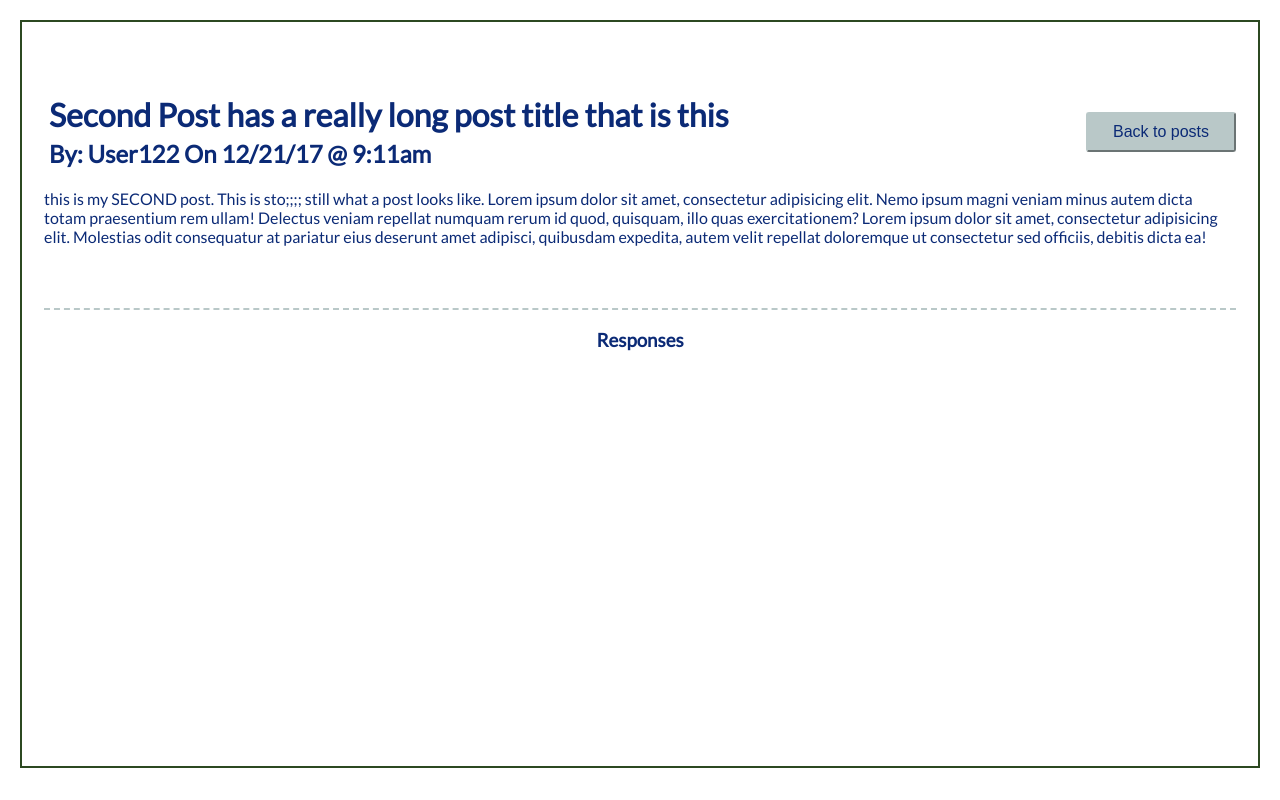
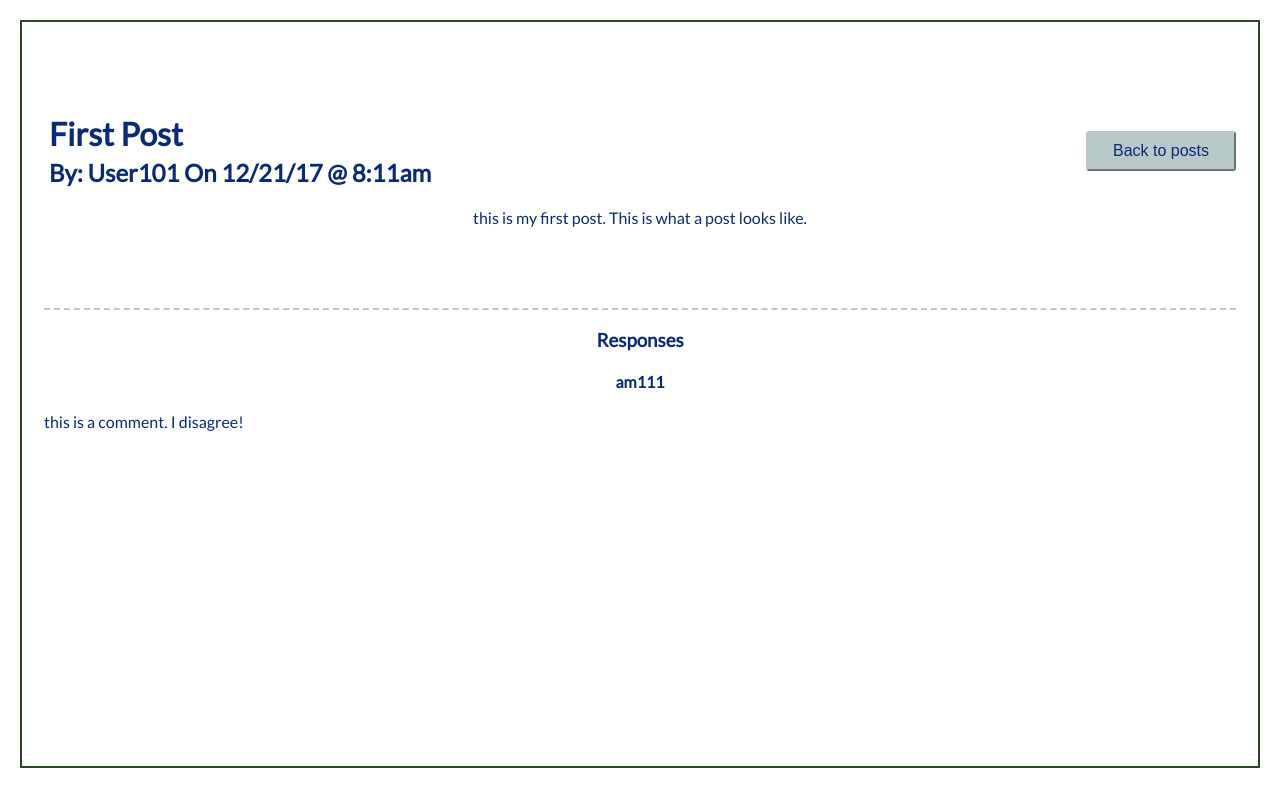
Before and after one commit to alessapm/messageboard-react, a React (Create React App) app: page / in a window 1280 px wide. Both pictures are taken after a click on the element 1218 px from the left and 335 px from the top of the page. Built offline with nearby package versions, Linux system fonts and the light colour scheme.

Commit message:
fix full Post display and set up comment display

```diff
--- a/src/components/Comment.js
+++ b/src/components/Comment.js
@@ -6,8 +6,12 @@ export default class Comment extends Component {
 
 
 render(){
+  const comment = this.props.comment;
     return(
-      <div></div>
+      <div className="comment">
+        <h4>{comment.comment_user}</h4>
+        <p>{comment.comment_msg}</p>
+      </div>
     )
   }
 }
--- a/src/components/CommentContainer.js
+++ b/src/components/CommentContainer.js
@@ -4,11 +4,17 @@ import Comment from './Comment';
 export default class CommentContainer extends Component {
 
 
+render(){
+  const comments = this.props.comments.map((comment, index) => {
+    return (
+      <Comment comment={comment} key={index} />
+    )
+  })
 
-
-render(){
     return(
-      <div></div>
+      <div>
+        {comments}
+      </div>
     )
   }
 }
--- a/src/components/Main.js
+++ b/src/components/Main.js
@@ -15,7 +15,10 @@ export default class Main extends Component {
           message: 'this is my first post. This is what a post looks like. ',
           user: 'User101',
           date: '12/21/17 @ 8:11am',
-          comments: []
+          comments: [{
+            comment_user: 'am111',
+            comment_msg: 'this is a comment. I disagree!'
+          }]
         },
         {
           title: 'Second Post has a really long post title that is this',
@@ -33,7 +36,7 @@ export default class Main extends Component {
 createPost(){
   let newPost = JSON.parse(localStorage.getItem('newPost'));
   let currentPosts = this.state.posts;
-  let updatedPosts = currentPosts.push(newPost.post);
+  currentPosts.push(newPost.post);
 
   this.setState({
     isNewPostActive: false
@@ -47,8 +50,9 @@ showNewPostForm(){
 
 showFullPost(){
   let activePost = JSON.parse(localStorage.getItem('activePost'));
-  if (this.state.fullPostActive && this.state.fullPostActive.title){
-    this.setState({fullPostActive: null})
+  if (this.state.fullPostActive){
+    this.setState({fullPostActive: ''});
+    localStorage.removeItem('activePost');
   } else {
     this.setState({fullPostActive: activePost})
   }
--- a/src/components/Post.js
+++ b/src/components/Post.js
@@ -15,9 +15,9 @@ export default class Post extends Component {
   //   comments: []
   // }
 
-  componentDidMount(){
-    // this.setState({post: this.props.post})
-    localStorage.setItem('activePost', JSON.stringify(this.props.post))
+  activateFullPost(){
+     localStorage.setItem('activePost', JSON.stringify(this.props.post));
+     this.props.showFullPost();
   }
 
   render(){
@@ -37,7 +37,7 @@ export default class Post extends Component {
               </div>
             </div>
           </div>
-          <div className="arrow" onClick={() => this.props.showFullPost()}><i className="fa fa-caret-right" aria-hidden="true"></i></div>
+          <div className="arrow" onClick={() => this.activateFullPost()}><i className="fa fa-caret-right" aria-hidden="true"></i></div>
         </div>
       )
     }
```
